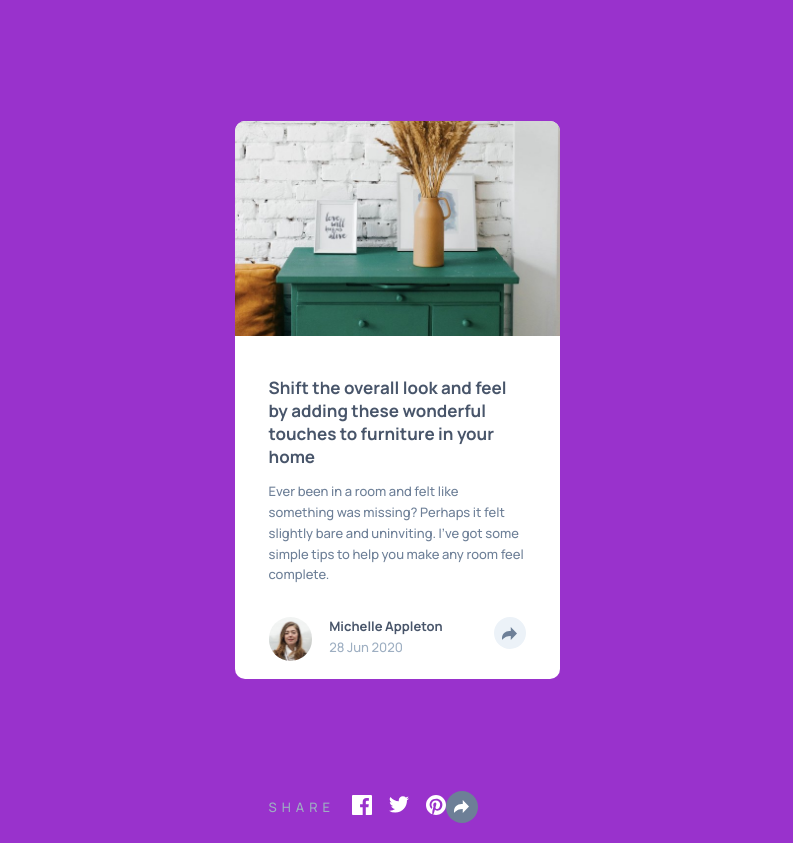
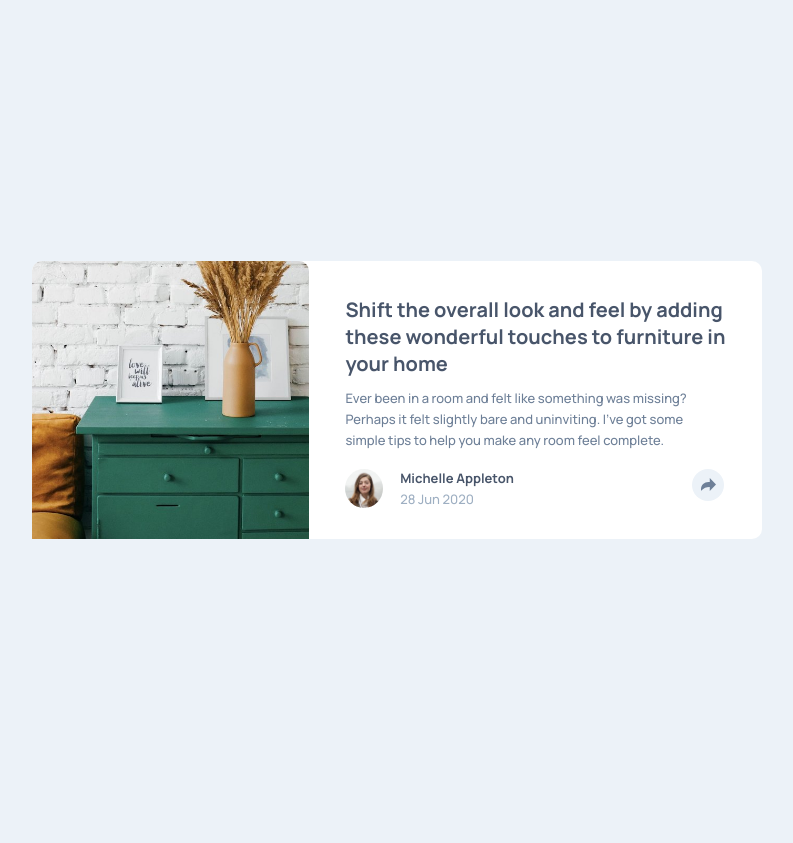
Before and after one commit to jcisking/project-11, a plain HTML site: page index.html in a window 1280 px wide. Shown: the whole page, without its empty margins (243-1036 px from the left). After the commit the page ends 800 px from the top, so only its background shows below. Drawn offline with Linux system fonts and the light colour scheme.

Commit message:
modified css and html

```diff
--- a/index.html
+++ b/index.html
@@ -45,7 +45,7 @@
           <img src="./images/icon-share.svg" alt="">
         </div>
       </div>
-      <div class="shareAndSocialIconContainer">
+      <!-- <div class="shareAndSocialIconContainer">
         <span class="poop">
           SHARE
         </span>
@@ -61,7 +61,7 @@
         <div class="iconShareContainer2">
           <img class="iconShare2" src="./images/icon-share.svg" alt="">
         </div>
-      </div>
+      </div> -->
     </div>
 
   </div>
--- a/styles.css
+++ b/styles.css
@@ -100,13 +100,10 @@ h1 {
     display: flex;
     flex-direction: column;
     margin-left: 1.7rem;
-    /* grid-column: 1/ span 1;
-    grid-row: 1/ span 1; */
 }
 p {
     color: var(--DesaturatedDarkBlue);
     line-height: 1.6;
-    /* margin-bottom: 2rem; */
     padding: 0 3.4rem 0;
 }
 .poop {
@@ -122,9 +119,10 @@ p {
     margin-top: 2rem;
     padding: 2rem 3.4rem;
     position: absolute;
-    transition: transform 2s;
+    transition: transform 3s;
 
-    transform: translateY(100%);
+    transform: translateX(-100%) translateY(-100%);
+    /* transform: translateY(-100%); */
 }
 .share .avatarNameShareContainer {
     position: absolute;
@@ -133,7 +131,8 @@ p {
 .share .shareAndSocialIconContainer {
     background-color: var(--VeryDarkGrayishBlue);
     position: static;
-    transform: translateY(0);
+    transform: translateX(0) translateY(0);
+    /* transform: translateY(0); */
     /* padding: 1.2rem 3.4rem 1.2rem ; */
 
 }
@@ -141,8 +140,34 @@ p {
 /* Media Queries */
 
 @media screen and (min-width: 969px) {
-    body {
-        background-color: darkorchid;
+    .avatarMichelle {
+        width: 10%;
     }
-
+    .avatarNameShareContainer {
+        margin-top: 1.8rem;
+    }
+    .avatarNameShareContainer, h1, p {
+        padding: 0 3.8rem 0 3.6rem;
+    }
+    .card {
+        display: flex;
+        max-width: 73rem;
+    }
+    .contentContainer {
+    }
+    h1 {
+        font-size: 2rem;
+        margin-bottom: 1.1rem;
+        margin-top: 3.5rem;
+        padding: 0 3.6rem 0;
+    }
+    .headerImage {
+        height: 100%;
+        width: auto;
+    }
+    .headerImageContainer {
+        aspect-ratio: 1/1;
+        height: auto;
+        margin-bottom: 0;
+    }
 }
```
